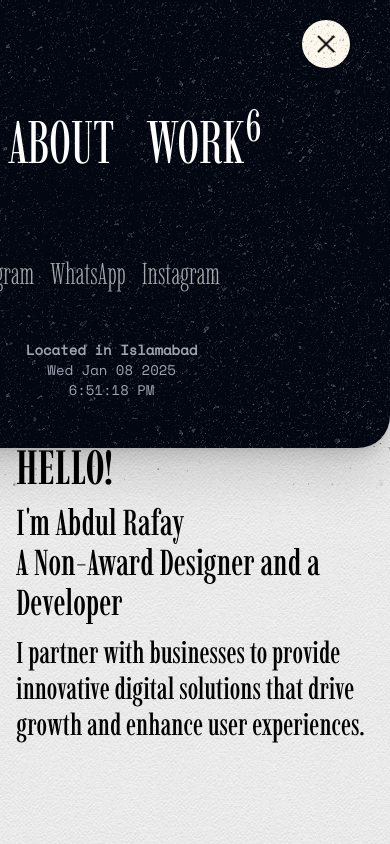
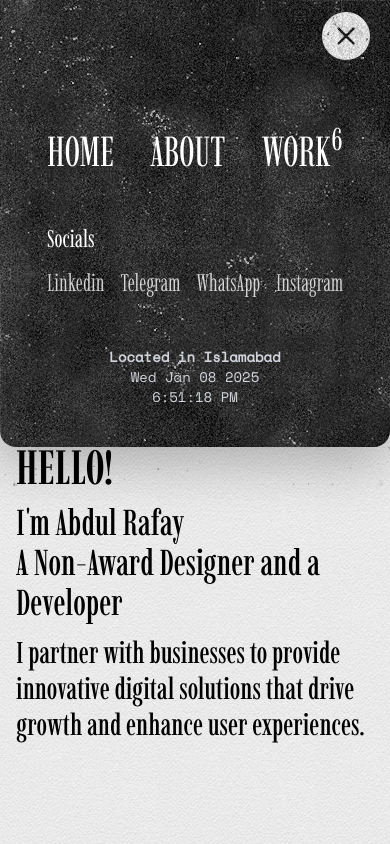
Before and after one commit to abdulrafayoc/Portfolio-2025, a React (Vite) app: page / in a window 390 px wide. Both pictures are taken after a click on the element 346 px from the left and 36 px from the top of the page. Shown: the top 844 px of the page. Built offline with nearby package versions, Linux system fonts and the light colour scheme.

Commit message:
Enhance footer and navigation styles Add overlay for popup menu Add responsiveness on Nav implement vibrate animation on hover

```diff
--- a/src/components/Footer.css
+++ b/src/components/Footer.css
@@ -3,7 +3,7 @@
 @tailwind utilities;
 
 .contact-container {
-  @apply bg-black flex flex-col text-white sticky -z-10 bottom-0 font-imbue;
+  @apply bg-black flex flex-col text-white sticky bottom-0 font-imbue;
   @apply xl:px-40 lg:px-36 md:px-20 sm:px-10 px-3;
 }
 
@@ -16,7 +16,19 @@
 }
 
 .social-link {
-  @apply text-4xl font-imbue cursor-pointer hover:opacity-80 transition-opacity;
+  @apply text-4xl font-imbue cursor-pointer transition-opacity;
+}
+
+.social-link:hover {
+  animation: vibrate .1s ease-in-out infinite;
+}
+
+@keyframes vibrate {
+  0% { transform: translate(0, 0); filter: blur(.7px); }
+  20% { transform: translate(-.5px, -1px); filter: blur(.7px); }
+  50% { transform: translate(.5px, 1px); filter: blur(.7px); }
+  75% { transform: translate(-1px, .5px); filter: blur(.7px); }
+  100% { transform: translate(1px, -.5px); filter: blur(.7px); }
 }
 
 .form-container {
--- a/src/components/MyServices.css
+++ b/src/components/MyServices.css
@@ -10,11 +10,11 @@
 }
 
 .ani-canvas-1 {
-    @apply w-full md:w-1/2 h-full rotate-[-4deg] absolute top-auto right-auto left-auto opacity-40;
+    @apply w-full md:w-1/2 h-full rotate-[-4deg] absolute top-auto right-auto left-auto opacity-50;
 }
 
 .ani-canvas-2 {
-    @apply  w-full md:w-1/2 h-full rotate-[8deg] absolute -top-4 right-auto -left-9  md:left-[22vw] opacity-60;
+    @apply  w-[110vw] md:w-1/2 h-full rotate-[8deg] absolute -top-4 right-auto -left-14  md:left-[22vw] opacity-70;
 }
 .vertical-text {
     @apply text-white;
--- a/src/components/Nav.css
+++ b/src/components/Nav.css
@@ -14,7 +14,8 @@
 }
 
 .menu-btn {
-  @apply rounded-full mix-blend-difference cursor-pointer bg-black;
+  background-image: url("../assets/quote-bg.png");
+  @apply rounded-full mix-blend-difference cursor-pointer bg-gray-900 hover:bg-black;
   @apply flex justify-center items-center w-12 h-12 md:w-16 md:h-16 z-10;
 }
 
@@ -23,14 +24,19 @@
 }
 
 /* Popup Menu */
+.overlay {
+  @apply fixed top-0 left-0 w-full h-full z-40;
+}
+
+
 .popup-menu {
-  background-image: url("../assets/serv-bg.png");
-  @apply font-imbue fixed top-[-100%] right-0 w-fit md:w-fit h-fit p-12;
-  @apply bg-gray-950 text-white z-50;
+  background-image: url("../assets/quote-bg.png");
+  @apply font-imbue fixed top-[-100%] right-0;
+  @apply w-full sm:w-fit h-fit p-10 pt-14;
+  @apply bg-black text-white z-50 drop-shadow-2xl;
   @apply flex flex-col items-center justify-start;
-  @apply rounded-b-[2rem] shadow-lg transition-transform duration-300 ease-in-out;
-  @apply drop-shadow-2xl;
-  @apply backdrop-filter backdrop-blur-0;
+  @apply rounded-b-[1rem] lg:rounded-b-[2rem];
+  transition: top .5s ease-in; /* Add smooth transition */
 }
 
 .popup-menu.open {
@@ -41,18 +47,28 @@
   @apply top-[-100%];
 }
 
+.popup-menu.stack {
+  @apply w-full h-[424px] sm:w-[446px] sm:h-[433px] lg:w-[508px] lg:h-[444px];
+  background: #000;
+  transition: top .5s ease-in-out;
+}
+
 .close-btn {
-  @apply text-white text-2xl font-bold absolute top-5 right-10 cursor-pointer;
+  @apply text-white text-2xl font-bold absolute top-3 right-5 md:top-5 md:right-10 cursor-pointer;
   @apply rounded-full mix-blend-difference cursor-pointer bg-white;
   @apply flex justify-center items-center w-12 h-12 md:w-16 md:h-16 z-10;
 }
 
 .menu-content {
-  @apply flex flex-col items-start justify-center mt-16 text-center w-full;
+  @apply flex flex-col items-start justify-center mt-16 text-center w-fit;
 }
 
 .menu-title {
-  @apply w-3/4 flex flex-row justify-between gap-8 text-6xl mb-4 pr-20;
+  @apply w-full flex flex-row justify-between gap-6 sm:gap-8 text-[42px] sm:text-5xl lg:text-6xl mb-4 pr-0 sm:pr-12;
+}
+
+.menu-title div {
+  @apply text-white;
 }
 
 .socials-heading {
@@ -60,16 +76,33 @@
 }
 .social-links-nav {
   @apply flex flex-row gap-4;
-  @apply text-2xl;
+  @apply text-2xl  lg:text-3xl;
 }
 .social-links-nav div {
-  @apply text-3xl text-white opacity-65 font-extralight hover:opacity-100 hover:underline transition-opacity duration-200 cursor-pointer;
+  @apply text-white opacity-80 font-light transition-all;
+  @apply hover:opacity-100 hover:underline transition-opacity duration-200 cursor-pointer;
 }
 
 .location-info {
-  @apply font-mono mt-12 text-sm text-gray-400 self-center;
+  @apply font-mono mt-12 text-sm text-gray-300 self-center;
 }
 
 .location-info .location {
   @apply font-bold;
 }
+
+@keyframes vibrate {
+  0% { transform: translate(0, 0); filter: blur(.7px); }
+  20% { transform: translate(-.5px, -1px); filter: blur(.7px); }
+  50% { transform: translate(.5px, 1px); filter: blur(.7px); }
+  75% { transform: translate(-1px, .5px); filter: blur(.7px); }
+  100% { transform: translate(1px, -.5px); filter: blur(.7px); }
+}
+
+.menu-title div:hover {
+  animation: vibrate 0.1s infinite;
+}
+
+/* .social-links-nav div:hover {
+  animation: vibrate 0.1s infinite;
+} */
--- a/src/components/Nav.jsx
+++ b/src/components/Nav.jsx
@@ -25,6 +25,9 @@ const Nav = () => {
       </div>
 
       {/* Popup Menu */}
+      {isOpen && <div className="overlay" onClick={toggleMenu}></div>}
+      <div className={`popup-menu stack ${isOpen ? "open" : "closed"}`}>
+      </div>
       <div className={`popup-menu ${isOpen ? "open" : "closed"}`}>
       <div className="close-btn" onClick={toggleMenu}>
           <img className="menu-i" src={close} alt="menu" />
--- a/src/components/Quote.css
+++ b/src/components/Quote.css
@@ -1,5 +1,5 @@
 .quote-container {
-  @apply h-[60vh] bg-gray-50 min-h-96 flex flex-col items-center justify-between text-center relative;
+  @apply h-[60vh] z-10 bg-gray-50 min-h-96 flex flex-col items-center justify-between text-center relative;
   @apply xl:px-40 lg:px-36 md:px-20 px-3 py-12;
   @apply rounded-b-[2rem] sm:rounded-b-[3rem] md:rounded-b-[4rem];
   background-image: url('../assets/quote-bg.png')
@@ -31,6 +31,18 @@
   @apply text-6xl md:text-7xl lg:text-[5.2rem] font-imbue font-bold relative;
 }
 
+.cta div:hover {
+  animation: vibrate .1s ease-in-out infinite;
+}
+
+@keyframes vibrate {
+  0% { transform: translate(0, 0); filter: blur(.7px); }
+  20% { transform: translate(-.5px, -1px); filter: blur(.7px); }
+  50% { transform: translate(.5px, 1px); filter: blur(.7px); }
+  75% { transform: translate(-1px, .5px); filter: blur(.7px); }
+  100% { transform: translate(1px, -.5px); filter: blur(.7px); }
+}
+
 .cta-top {
     @apply absolute top-0 left-0;
 }
--- a/src/pages/Home.jsx
+++ b/src/pages/Home.jsx
@@ -14,8 +14,10 @@ const Home = () => {
       <Hero />
       <MyServices />
       <Cases />
+      <div className="relative">
       <Quote />
       <Footer />
+      </div>
     </div>
   );
 };
```
